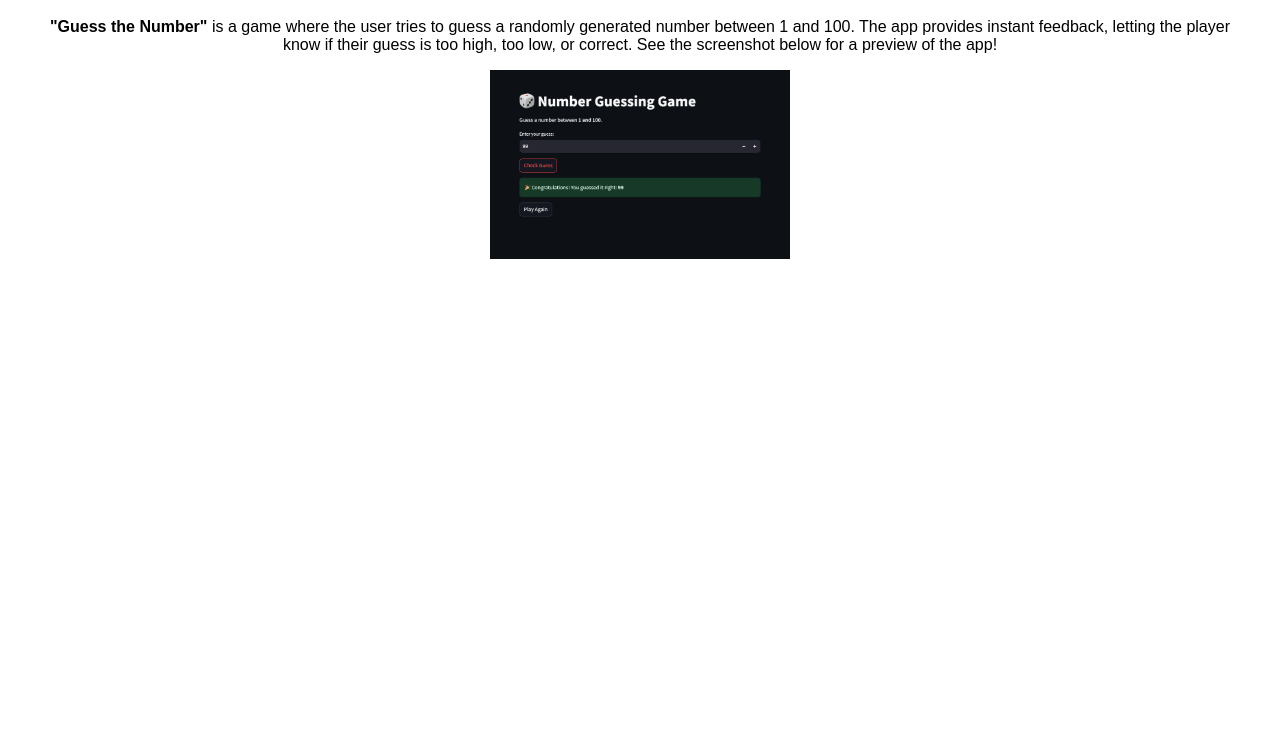
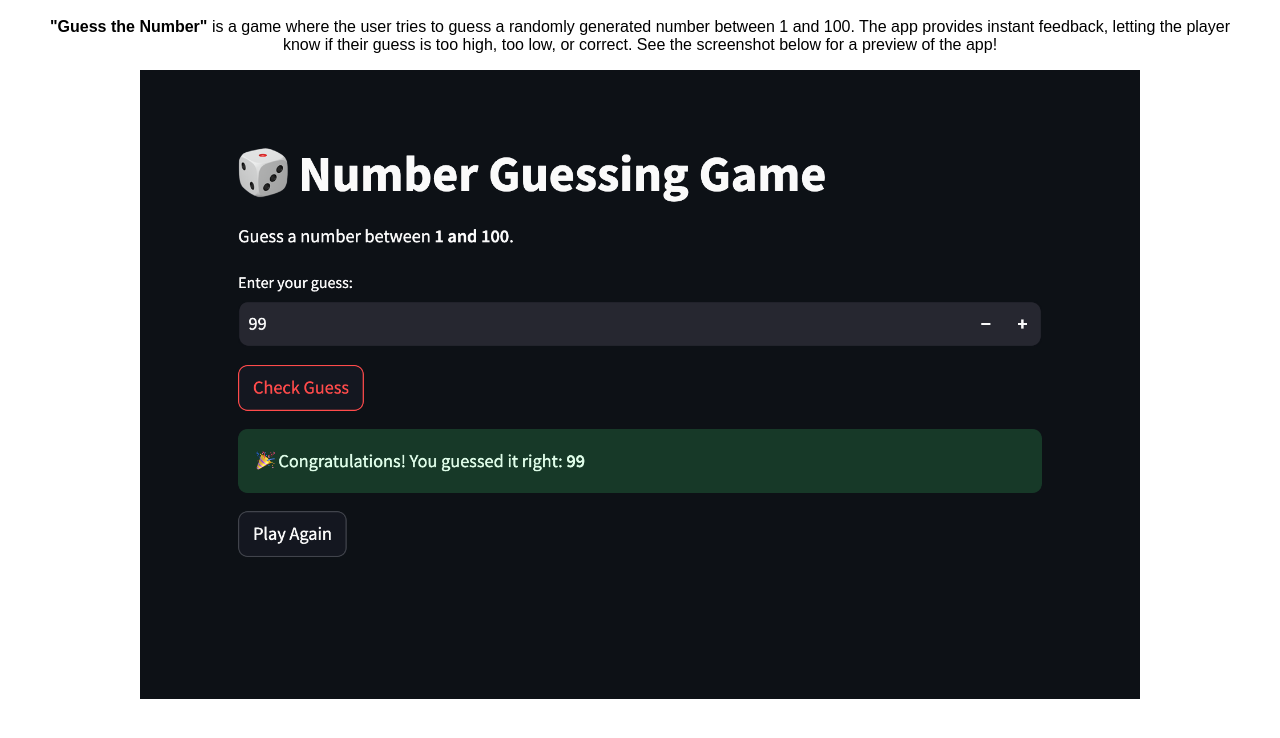
Before and after one commit to jundejz/guess_my_number, a plain HTML site: page index.html in a window 1280 px wide. Shown: the part 90-828 px from the top of the page. Before the commit the page ends 800 px from the top, so only its background shows below. Drawn offline with Linux system fonts and the light colour scheme.

Commit message:
Update index.html

```diff
--- a/index.html
+++ b/index.html
@@ -17,6 +17,6 @@
     <p><strong>"Guess the Number"</strong> is a game where the user tries to guess a randomly generated number
         between 1 and 100. The app provides instant feedback, letting the player know if their guess is too high, too low, or correct.
        See the screenshot below for a preview of the app!</p>
-    <img src="images/pic_of_app.png" alt="Guess the Number preview" width="300">
+    <img src="images/pic_of_app.png" width="1000">
 </body>
 </html>
```
